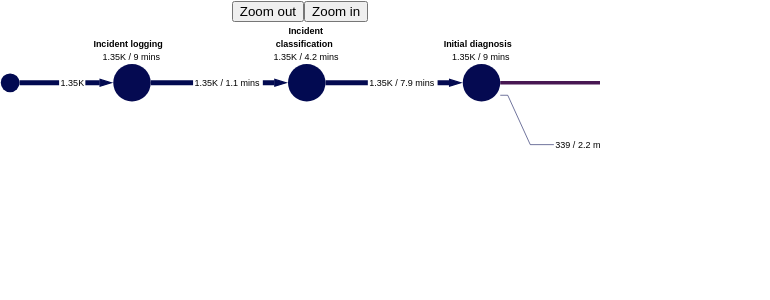
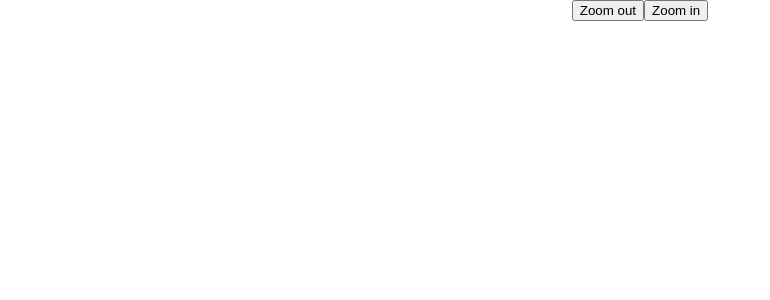
Before and after one commit to kristinadinellari/dragAndZoomReact, a React (Create React App) app: page / in a window 1280 px wide. Shown: the top 300 px of the page, without its empty margins (0-770 px from the left). Built offline with nearby package versions, Linux system fonts and the light colour scheme.

Commit message:
read parant height and width

```diff
--- a/src/App.css
+++ /dev/null
@@ -1,38 +0,0 @@
-.App {
-  text-align: center;
-}
-
-.App-logo {
-  height: 40vmin;
-  pointer-events: none;
-}
-
-@media (prefers-reduced-motion: no-preference) {
-  .App-logo {
-    animation: App-logo-spin infinite 20s linear;
-  }
-}
-
-.App-header {
-  background-color: #282c34;
-  min-height: 100vh;
-  display: flex;
-  flex-direction: column;
-  align-items: center;
-  justify-content: center;
-  font-size: calc(10px + 2vmin);
-  color: white;
-}
-
-.App-link {
-  color: #61dafb;
-}
-
-@keyframes App-logo-spin {
-  from {
-    transform: rotate(0deg);
-  }
-  to {
-    transform: rotate(360deg);
-  }
-}
--- a/src/App.tsx
+++ b/src/App.tsx
@@ -1,5 +1,3 @@
-import React from "react";
-import "./App.css";
 import SvgDragAndZoom from "./svgComponent";
 
 function App() {
--- a/src/svgComponent.tsx
+++ b/src/svgComponent.tsx
@@ -1,23 +1,44 @@
 import React, { Component } from "react";
 import { SVG } from "./svg"; // if we will use this as a string
-import SVGTest from "./svgTest.svg"; // if we will use as an image
+// import SVGTest from "./svgTest.svg"; // if we will use as an image
 // import { ReactComponent as SVGTest } from "./svgTest.svg"; if we will use this as a component directly
 
 interface SvgDragAndZoomState {
+  containerRect: { height: number, width: number },
   isDragging: boolean;
   startPoint: { x: number; y: number };
   viewBox: { x: number; y: number; width: number; height: number };
 }
 
 class SvgDragAndZoom extends Component<{}, SvgDragAndZoomState> {
+  containerRef: any;
+
+
   constructor(props: {}) {
     super(props);
 
+    const defaultRect = { height: 0, width: 0};
+
+    this.containerRef = React.createRef();
+
     this.state = {
+      containerRect: defaultRect,
       isDragging: false,
       startPoint: { x: 0, y: 0 },
-      viewBox: { x: 0, y: 0, width: 800, height: 600 }, // Set initial viewBox dimensions
+      viewBox: { x: 0, y: 0, width: 0, height: 0 }, // Set initial viewBox dimensions
     };
+  }
+
+  componentDidMount = () => {
+    this.setState(state => {
+      if (this.containerRef.current) {
+        const containerRect = this.containerRef.current.getBoundingClientRect();
+        console.log("componentDidMount");
+        console.log('Container height and width: ', containerRect.height, containerRect.width);
+        state.viewBox.width = containerRect.width;
+        state.viewBox.height = containerRect.height;
+      }
+    });
   }
 
   startDrag = (e: React.MouseEvent) => {
@@ -50,38 +71,41 @@ class SvgDragAndZoom extends Component<{}, SvgDragAndZoomState> {
     }));
   };
 
-  updateViewBox(client: any) {
+  zoom = (e: any) => {
+    e.preventDefault();
+
+    const scaleFactor = 1.2; // this value is to define how much you want to scale
+    const delta = e.clientY > 0 ? scaleFactor : 1 / scaleFactor;
+
     this.setState((prevState) => ({
       viewBox: {
         x: prevState.viewBox.x,
         y: prevState.viewBox.y,
-        width: prevState.viewBox.width * client,
-        height: prevState.viewBox.height * client,
+        width: prevState.viewBox.width * delta,
+        height: prevState.viewBox.height * delta,
       },
     }));
-  }
-
-  zoomOut = (e: any) => {
-    e.preventDefault();
-    const scaleFactor = 1.2;
-    const client = e.clientY > 0 ? scaleFactor : 1 / scaleFactor;
-    this.updateViewBox(client);
   };
 
-  zoomIn = (e: any) => {
+  zoom1 = (e: any) => {
     e.preventDefault();
 
-    const scaleFactor = 1.2;
-    const client = e.clientY < 0 ? scaleFactor : 1 / scaleFactor;
+    const scaleFactor = 1.2; // this value is to define how much you want to scale
+    const delta = e.clientY < 0 ? scaleFactor : 1 / scaleFactor;
 
-    this.updateViewBox(client);
+    this.setState((prevState) => ({
+      viewBox: {
+        x: prevState.viewBox.x,
+        y: prevState.viewBox.y,
+        width: prevState.viewBox.width * delta,
+        height: prevState.viewBox.height * delta,
+      },
+    }));
   };
 
   render() {
     const { viewBox } = this.state;
-
     const newViewBox = `${viewBox.x} ${viewBox.y} ${viewBox.width} ${viewBox.height}`;
-
     const parser = new DOMParser();
     const svgDocument = parser.parseFromString(SVG, "image/svg+xml");
 
@@ -96,18 +120,27 @@ class SvgDragAndZoom extends Component<{}, SvgDragAndZoomState> {
       svgDocument
     );
 
+    console.log('svgDocument', svgDocument);
+
     return (
       <div
         onMouseDown={this.startDrag}
         onMouseUp={this.endDrag}
         onMouseMove={this.drag}
-        style={{ width: "600px", height: "600px", overflow: "hidden" }}
+        // onWheel={this.zoom}
+        className="discoveredModel"
+        style={{ width: "100%", height: "100%", overflow: "hidden" }}
+        ref={this.containerRef}
       >
-        <button onClick={this.zoomOut}>Zoom out</button>
-        <button onClick={this.zoomIn}>Zoom in</button>
+        <div className="buttons" style={{ display: "flex", justifyContent: "center" }}>
+          <button onClick={this.zoom}>Zoom out</button>
+          <button onClick={this.zoom1}>Zoom in</button>
+        </div>
+
         <div
           dangerouslySetInnerHTML={{ __html: modifiedSvgString }}
-          style={{ width: "100%", height: "100%" }}
+          className="svg"
+          // style={{ width: "100%", height: "100%" }}
         />
 
         {/* <img src={SVGTest} alt="" /> */}
```
Also changed, not shown: 1 other file (tests, documents, lock files or other folders).
